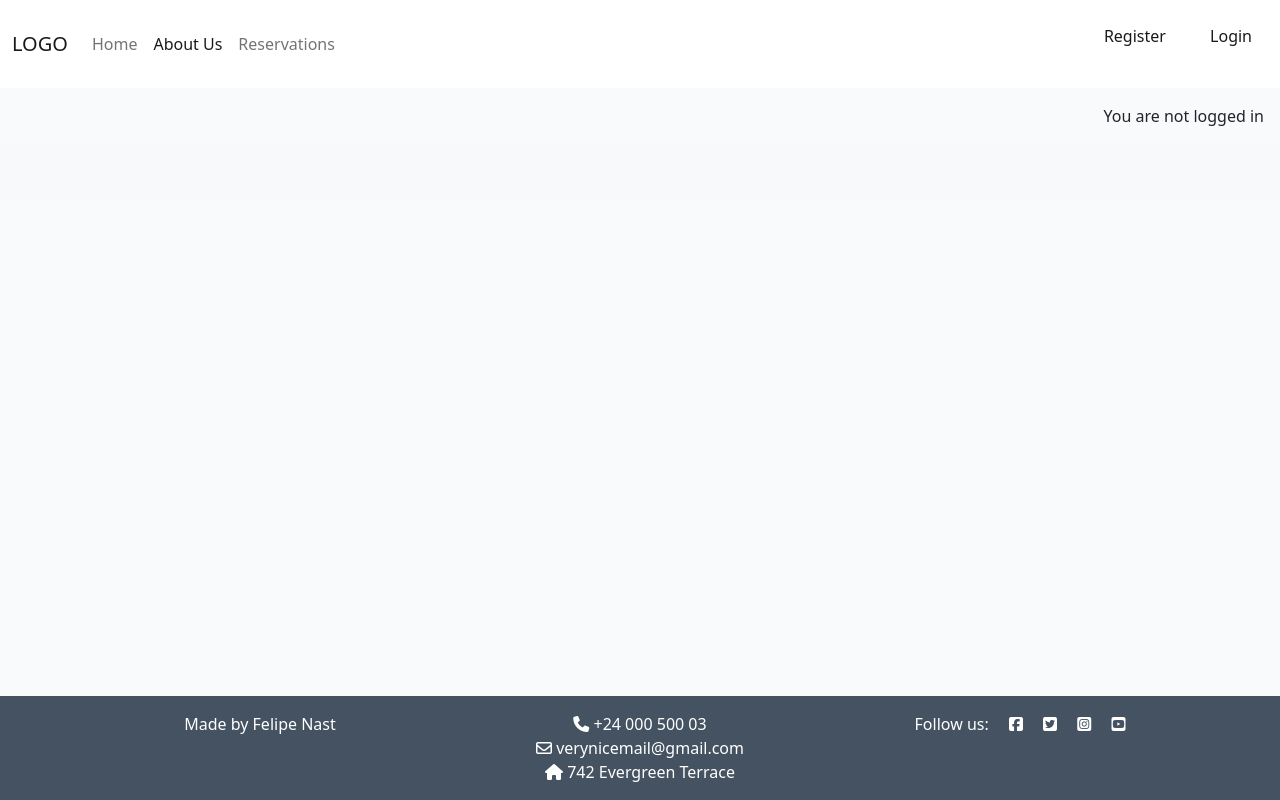
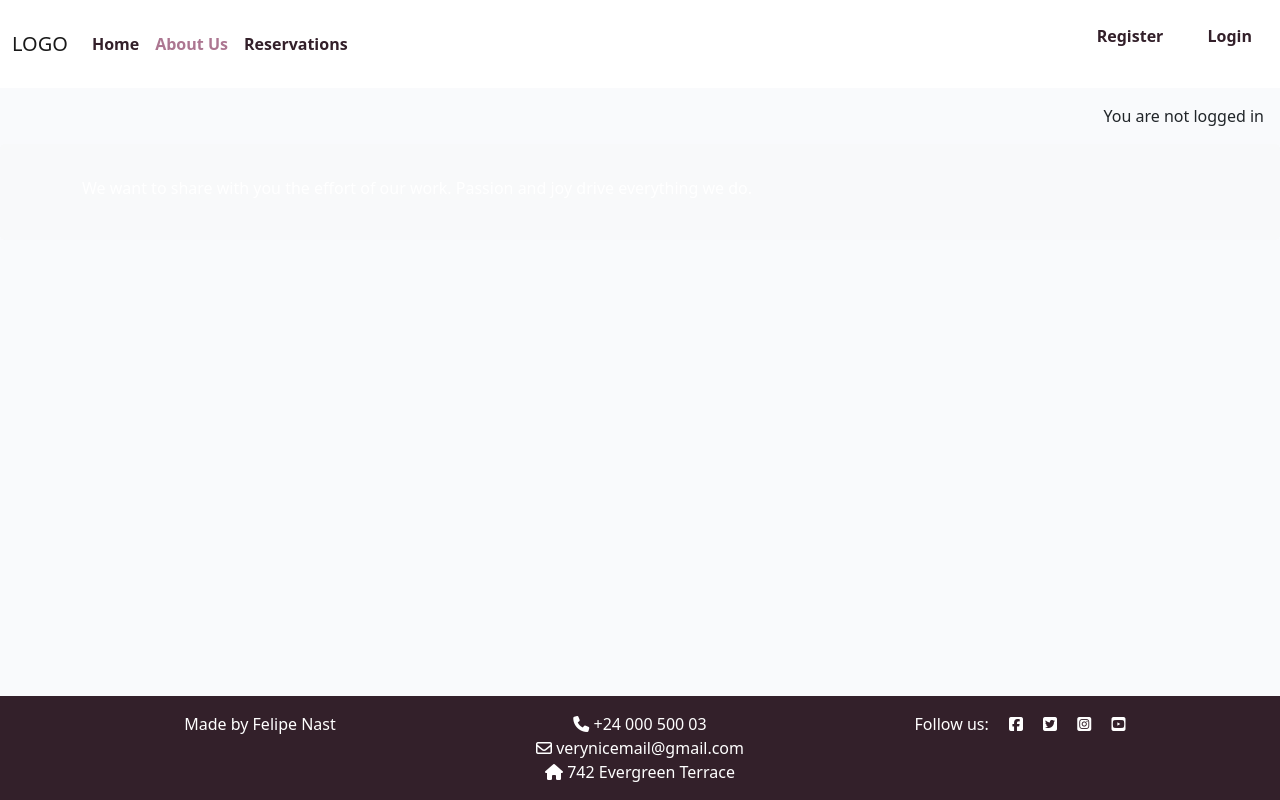
Before and after one commit to fenasti/restaurant-ci-project, a Django app: page /about/ in a window 1280 px wide. Run offline with Django 4.2, Linux system fonts and the light colour scheme; data that the repository does not hold is empty; some libraries are stand-ins or nearby versions.

Commit message:
style navbar display and font

```diff
--- a/about/templates/about/about.html
+++ b/about/templates/about/about.html
@@ -2,21 +2,25 @@
 {% block content %}
 {% load static %}
 <header class="p-4 my-2 bg-light rounded-3 hero" style="background-image: url('{{ about.featured_image.url }}')">
-  <div class="container fluid">
+  <div class="container fluid text-white">
       <!-- Title goes between these h2 tags -->
       <h2>{{ about.title }}</h2>
+      <p>
+        We want to share with you the effort of our work.
+        Passion and joy drive everything we do.
+      </p>
   </div>
 </header>
 <div class="container">
   <div class="row featurette">
-    <div class="col-4 image-container">
+    <div class="col-md-5 image-container d-none d-md-block">
       {% if "placeholder" in about.content_image.url %}
       <img class="card-img-top" src="{% static 'images/nobody 2.jpg' %}" alt="placeholder image">
       {% else %}
       <img class="card-img-top" src=" {{ about.content_image.url }}" alt="{{ about.title }}">
       {% endif %}
     </div>
-    <div class="col-8 text-right">
+    <div class="col-md-7 text-right">
       <!-- Content goes directly underneath this -->
       <p>{{ about.content | safe }}</p>
     </div>
--- a/static/css/style.css
+++ b/static/css/style.css
@@ -6,13 +6,32 @@ body {
     font-family: Lato, sans-serif;
     font-size: 1.4rem;
     font-weight: 700;
-    color: #4A4A4F;
+    color: #33202A;
 }
 
 h3 {
-    color: #E84610;
+    color: #E94578;
 }
 
+/* Change the font color of the navigation links */
+
+.navbar-light .nav-link {
+    color: #33202A !important;
+    font-weight: bolder; ; /* Replace with your desired color */
+}
+
+/* Change the font color when a link is active */
+.navbar-light .nav-link.active {
+    color: #ac7691 !important; /* Active link color */
+}
+
+/* Change the font color of the navbar text (right side)
+    .navbar-light .navbar-text {
+    color: #666 !important; /* Replace with your desired color */
+
+
+
+/* hero image */
 .hero {
     background-size: cover;
     background-position: center;
@@ -26,8 +45,8 @@ h3 {
     background-color: #fff;
 }
 
-.dark-bg {
-    background-color: #445261;
+.footer-bkgrnd {
+    background-color: #33202A;
 }
 
 .main-bg {
--- a/templates/base.html
+++ b/templates/base.html
@@ -106,13 +106,13 @@
     </main>
 
     <!-- Footer -->
-    <footer class="footer mt-auto py-3 dark-bg">
+    <footer class="footer mt-auto py-3 footer-bkgrnd">
         <div class="container">
             <div class="row">
-                <div class="col">
+                <div class="col d-none d-md-block">
                     <p class="m-0 text-center text-white">Made by Felipe Nast</p>
                 </div>
-                <div class="col">
+                <div class="col d-none d-md-block">
                     <div class="m-0 text-center text-white">
                         <div><i class="fa-solid fa-phone"></i> +24 000 500 03</div>
                         <div><i class="fa-regular fa-envelope"></i> verynicemail@gmail.com</div>
@@ -129,8 +129,6 @@
                 </div>
             </div>
         </div>
-
-
     </footer>
 
     <script src="https://kit.fontawesome.com/bcf23c4239.js" crossorigin="anonymous"></script>
```
Also changed, not shown: index/templates/index/homepage.html (+0 -9 lines).
